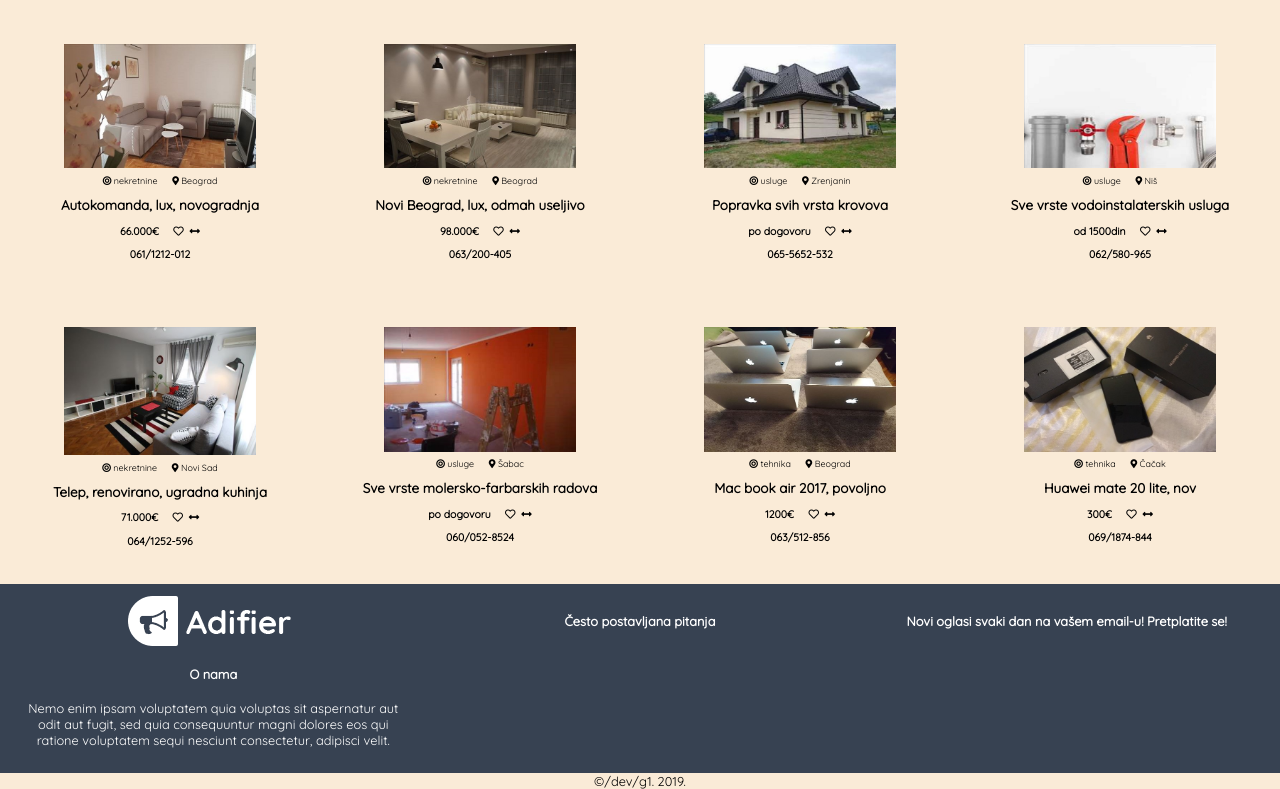
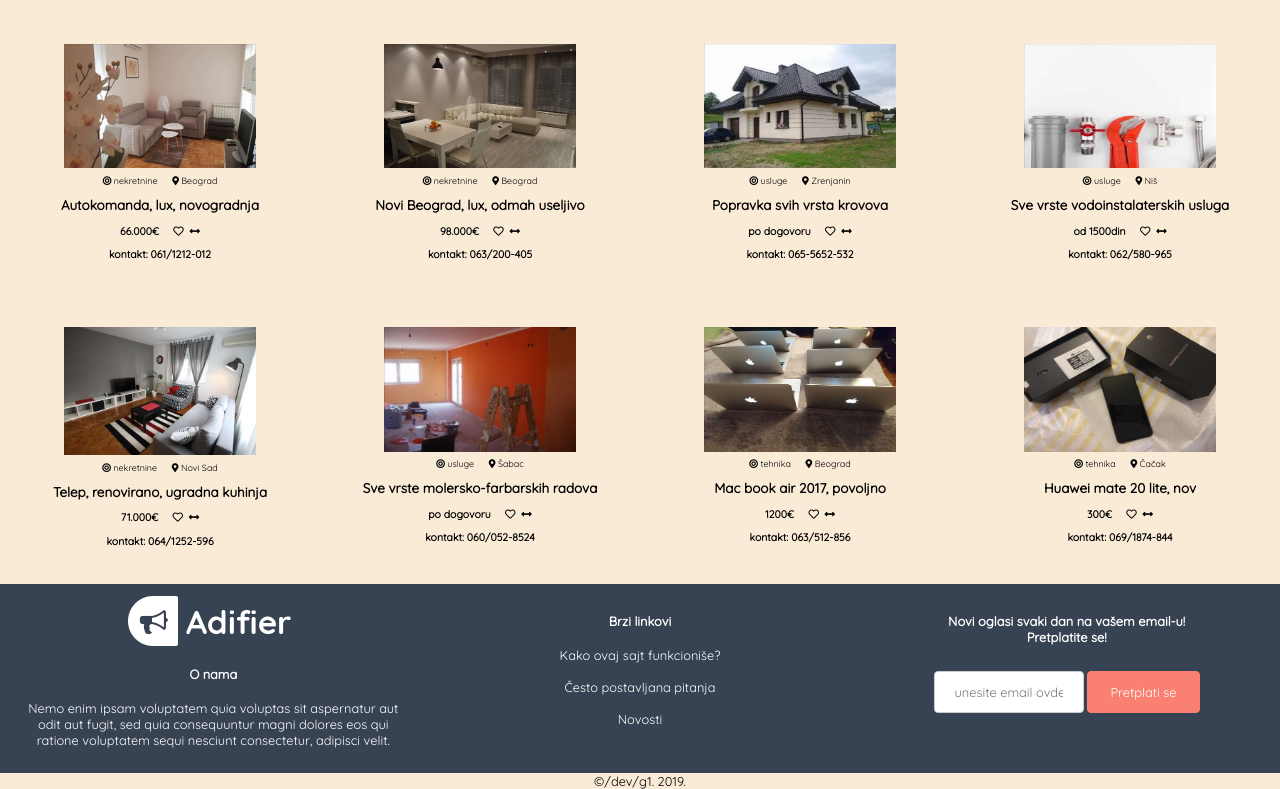
Before and after one commit to Danilo3110/oglasi, a website: page src/index.html in a window 1280 px wide. Shown: the part 674-1463 px from the top of the page. Drawn offline with Linux system fonts and the light colour scheme.

Commit message:
footer, sitna poboljsanja

```diff
--- a/src/css/main.css
+++ b/src/css/main.css
@@ -230,6 +230,37 @@ body {
     width: 30%;
 }
 
+.footer a {
+    text-decoration: none;
+    color: white;
+}
+
+.footer button {
+    width: 30%;
+    padding: 12px 20px;
+    font-family: 'Quicksand', sans-serif;
+    font-size: 1vw;
+    margin: 8px 0;
+    display: inline-block;
+    border: 1px solid rgb(250, 128, 114);
+    border-radius: 4px;
+    box-sizing: border-box;
+    background-color: rgb(250, 128, 114);
+    color: white;
+}
+
+.footer input {
+    width: 40%;
+    font-family: 'Quicksand', sans-serif;
+    font-size: 1vw;
+    padding: 12px 20px;
+    margin: 8px 0;
+    display: inline-block;
+    border: 1px solid #ccc;
+    border-radius: 4px;
+    box-sizing: border-box;
+}
+
 .item9 {
     grid-area: credit;
     background-color: antiquewhite;
--- a/src/index.html
+++ b/src/index.html
@@ -128,7 +128,7 @@
                     <i class="fas fa-map-marker-alt"></i>&nbsp;Beograd
                     <h2>Autokomanda, lux, novogradnja</h2>
                     <h3>66.000€&nbsp;&nbsp;&nbsp;&nbsp;&nbsp;<i class="far fa-heart"></i>&nbsp;&nbsp;<i class="fas fa-arrows-alt-h"></i></h3>
-                    <h3>061/1212-012</h3>
+                    <h3>kontakt: 061/1212-012</h3>
                 </div>
                 <div class="ads">
                     <a href="#"><img src="img/djeram-pijaca-lux-novogradnja-id-2460-5425634537964-71787696524.jpg"
@@ -137,7 +137,7 @@
                     <i class="fas fa-map-marker-alt"></i>&nbsp;Beograd
                     <h2>Novi Beograd, lux, odmah useljivo</h2>
                     <h3>98.000€&nbsp;&nbsp;&nbsp;&nbsp;&nbsp;<i class="far fa-heart"></i>&nbsp;&nbsp;<i class="fas fa-arrows-alt-h"></i></h3>
-                    <h3>063/200-405</h3>
+                    <h3>kontakt: 063/200-405</h3>
                 </div>
                 <div class="ads">
                     <a href="#"><img src="img/krovopokrivacki-radovi-5425626382088-71785611462.jpg" alt=""
@@ -146,7 +146,7 @@
                     <i class="fas fa-map-marker-alt"></i>&nbsp;Zrenjanin
                     <h2>Popravka svih vrsta krovova</h2>
                     <h3>po dogovoru&nbsp;&nbsp;&nbsp;&nbsp;&nbsp;<i class="far fa-heart"></i>&nbsp;&nbsp;<i class="fas fa-arrows-alt-h"></i></h3>
-                    <h3>065-5652-532</h3>
+                    <h3>kontakt: 065-5652-532</h3>
                 </div>
                 <div class="ads">
                     <a href="#"><img
@@ -156,7 +156,7 @@
                     <i class="fas fa-map-marker-alt"></i>&nbsp;Niš
                     <h2>Sve vrste vodoinstalaterskih usluga</h2>
                     <h3>od 1500din&nbsp;&nbsp;&nbsp;&nbsp;&nbsp;<i class="far fa-heart"></i>&nbsp;&nbsp;<i class="fas fa-arrows-alt-h"></i></h3>
-                    <h3>062/580-965</h3>
+                    <h3>kontakt: 062/580-965</h3>
                 </div>
                 <div class="ads">
                     <a href="#"><img src="img/lux-3-0-stan-garaza-odlicna-ponuda-id-8768-5425634480684-71787728297.jpg"
@@ -165,7 +165,7 @@
                     <i class="fas fa-map-marker-alt"></i>&nbsp;Novi Sad
                     <h2>Telep, renovirano, ugradna kuhinja</h2>
                     <h3>71.000€&nbsp;&nbsp;&nbsp;&nbsp;&nbsp;<i class="far fa-heart"></i>&nbsp;&nbsp;<i class="fas fa-arrows-alt-h"></i></h3>
-                    <h3>064/1252-596</h3>
+                    <h3>kontakt: 064/1252-596</h3>
                 </div>
                 <div class="ads">
                     <a href="#"><img src="img/molersko-farbarski-radovi-5425475228587-71781068721.jpg" alt=""
@@ -174,7 +174,7 @@
                     <i class="fas fa-map-marker-alt"></i>&nbsp;Šabac
                     <h2>Sve vrste molersko-farbarskih radova</h2>
                     <h3>po dogovoru&nbsp;&nbsp;&nbsp;&nbsp;&nbsp;<i class="far fa-heart"></i>&nbsp;&nbsp;<i class="fas fa-arrows-alt-h"></i></h3>
-                    <h3>060/052-8524</h3>
+                    <h3>kontakt: 060/052-8524</h3>
                 </div>
                 <div class="ads">
                     <a href="#"><img src="img/mac-book-air-2017--kao-novi-5425634510378-71787565208.jpg" alt=""
@@ -183,7 +183,7 @@
                     <i class="fas fa-map-marker-alt"></i>&nbsp;Beograd
                     <h2>Mac book air 2017, povoljno</h2>
                     <h3>1200€&nbsp;&nbsp;&nbsp;&nbsp;&nbsp;<i class="far fa-heart"></i>&nbsp;&nbsp;<i class="fas fa-arrows-alt-h"></i></h3>
-                    <h3>063/512-856</h3>
+                    <h3>kontakt: 063/512-856</h3>
                 </div>
                 <div class="ads">
                     <a href="#"><img src="img/prodajem-huawei-mate-20-lite-crna-boja-64-gb-slika-108441511.jpg" alt=""
@@ -192,7 +192,7 @@
                     <i class="fas fa-map-marker-alt"></i>&nbsp;Čačak
                     <h2>Huawei mate 20 lite, nov</h2>
                     <h3>300€&nbsp;&nbsp;&nbsp;&nbsp;&nbsp;<i class="far fa-heart"></i>&nbsp;&nbsp;<i class="fas fa-arrows-alt-h"></i></h3>
-                    <h3>069/1874-844</h3>
+                    <h3>kontakt: 069/1874-844</h3>
                 </div>
             </div>
         </div>
@@ -204,9 +204,16 @@
                     <p>Nemo enim ipsam voluptatem quia voluptas sit aspernatur aut odit aut fugit, sed quia consequuntur magni dolores eos qui ratione voluptatem sequi nesciunt consectetur, adipisci velit.</p>
                 </div>
                 <div class="footer">
-                    <h4>Često postavljana pitanja</h4>
+                    <h4>Brzi linkovi</h4>
+                    <a href="#">Kako ovaj sajt funkcioniše?</a><br><br>
+                    <a href="#">Često postavljana pitanja</a><br><br>
+                    <a href="#">Novosti</a>
                 </div>
-                <div class="footer"><h4>Novi oglasi svaki dan na vašem email-u! Pretplatite se!</h4></div>
+                <div class="footer">
+                    <h4>Novi oglasi svaki dan na vašem email-u!<br> Pretplatite se!</h4>
+                    <input type="text" placeholder="unesite email ovde"><a href="#">
+                            <button type="submit">Pretplati se</button></a>
+                </div>
             </div>
         </div>
         <div class="item9">&copy;/dev/g1. 2019.</div>
```
